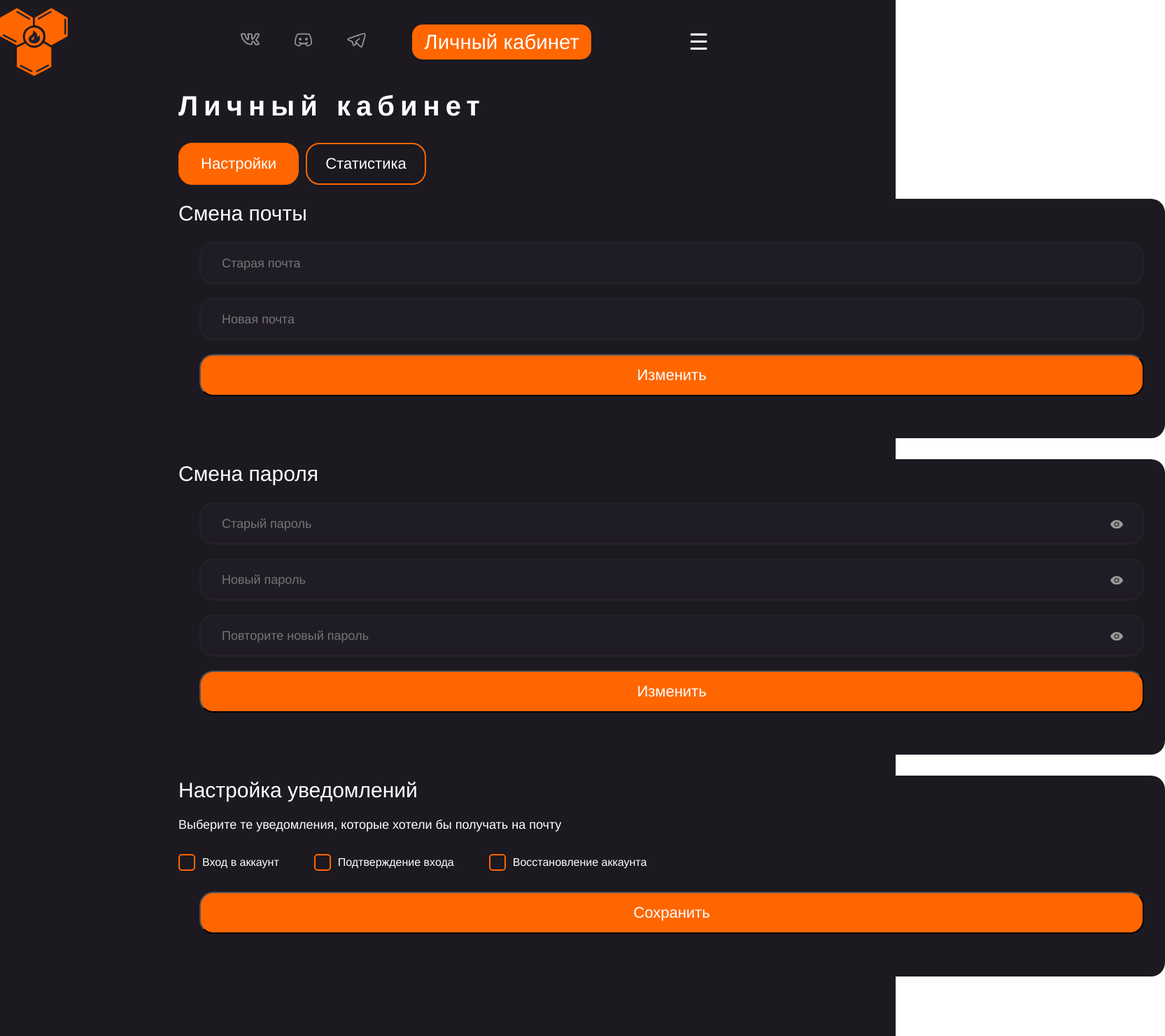
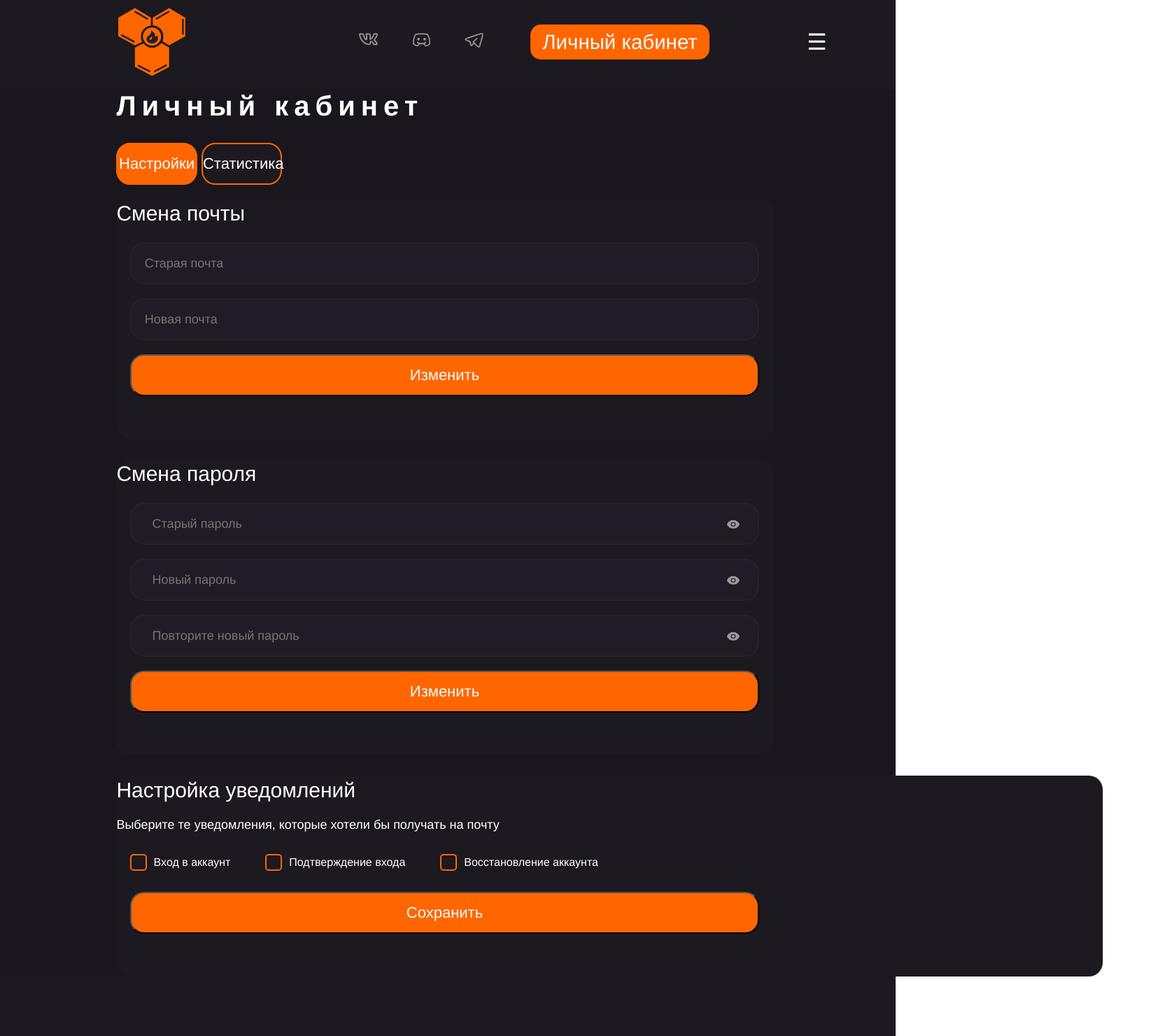
Before and after one commit to User23932344/delirium, a Vue app: page /personalaccount/1 in a window 1280 px wide. Shown: the top 1480 px of the page at 70% size, 1665 px wide, since content can reach past the window. Built offline with nearby package versions, Linux system fonts and the light colour scheme.

Commit message:
feat:Distributed the computer version for the Personal Account fix:Data output

```diff
--- a/src/pages/Home.vue
+++ b/src/pages/Home.vue
@@ -291,7 +291,7 @@ export default {
   }
 
   .header {
-    z-index: 1;
+    z-index: 99999;
   }
 
   .impression {
--- a/src/pages/PersonalAccount.vue
+++ b/src/pages/PersonalAccount.vue
@@ -1,22 +1,18 @@
 <template>
   <header class="header">
-      <HeaderComponent/>
+    <HeaderComponent />
   </header>
 
   <div class="account">
     <h2 class="h2">Личный кабинет</h2>
-      <button
-        class="btn"
-        :class="{ active: activeTab === 'settings' }"
-        @click="showSettings">
+    <div class="btns">
+    <button class="btn" :class="{ active: activeTab === 'settings' }" @click="showSettings">
       Настройки
     </button>
-      <button class="btn"
-        :class="{ active: activeTab === 'stats' }"
-        @click="showStats">
+    <button class="btn" :class="{ active: activeTab === 'stats' }" @click="showStats">
       Статистика
     </button>
-
+</div>
     <div v-if="activeTab === 'settings'">
       <div class="settings">
         <div class="box1">
@@ -30,21 +26,9 @@
           <img :src="eye" @click="togglePassword(1)" class="eye" />
           <img :src="eye" @click="togglePassword(2)" class="eye2" />
           <img :src="eye" @click="togglePassword(3)" class="eye3" />
-            <input
-              :type="showPassword1 ? 'text' : 'password'"
-              class="pass"
-              placeholder="Старый пароль"
-            />
-            <input
-              :type="showPassword2 ? 'text' : 'password'"
-              class="pass"
-              placeholder="Новый пароль"
-            />
-            <input
-              :type="showPassword3 ? 'text' : 'password'"
-              class="pass"
-              placeholder="Повторите новый пароль"
-            />
+          <input :type="showPassword1 ? 'text' : 'password'" class="pass" placeholder="Старый пароль" />
+          <input :type="showPassword2 ? 'text' : 'password'" class="pass" placeholder="Новый пароль" />
+          <input :type="showPassword3 ? 'text' : 'password'" class="pass" placeholder="Повторите новый пароль" />
           <button class="change">Изменить</button>
         </div>
         <div class="box3">
@@ -114,40 +98,42 @@
           </div>
         </div>
       </div>
-        <div v-if="userData?.achievements">
+
+      <div v-if="userData">
         <div class="achievements">
           <div class="nameblock2">Статистика</div>
           <div class="field">
             <p class="fieldname">Текущее выживание</p>
-         <p class="variable">{{ userData?.achievements?.current_survival ?? '—' }}</p>
+            <p class="variable">{{ userData?.stats?.current_survival ?? '—' }}</p>
           </div>
           <div class="field">
             <p class="fieldname">Общее выживание</p>
-         <p class="variable">{{ userData?.achievements?.total_survival ?? '—' }}</p>
+            <p class="variable">{{ userData?.stats?.total_survival ?? '—' }}</p>
           </div>
           <div class="field">
             <p class="fieldname">Пройдено пешком</p>
-         <p class="variable">{{ userData?.achievements?.walked_distance ?? '—' }} м</p>
+            <p class="variable">{{ userData?.stats?.walked_distance ?? '—' }} м</p>
           </div>
           <div class="field">
             <p class="fieldname">Пройдено на транспорте</p>
-         <p class="variable">{{ userData?.achievements?.vehicle_distance ?? '—' }} м</p>
+            <p class="variable">{{ userData?.stats?.vehicle_distance ?? '—' }} м</p>
           </div>
           <div class="field">
             <p class="fieldname">Убито игроков</p>
-         <p class="variable">{{ userData?.achievements?.players_killed ?? '—' }}</p>
+            <p class="variable">{{ userData?.stats?.players_killed ?? '—' }}</p>
           </div>
           <div class="field">
             <p class="fieldname">Выстрелы в голову</p>
-         <p class="variable">{{ userData?.achievements?.headshots ?? '—' }}</p>
+            <p class="variable">{{ userData?.stats?.headshots ?? '—' }}</p>
           </div>
           <div class="field">
             <p class="fieldname">Попаданий всего</p>
-         <p class="variable">{{ userData?.achievements?.total_hits ?? '—' }}</p>
+            <p class="variable">{{ userData?.stats?.total_hits ?? '—' }}</p>
           </div>
 
           <div class="nameblock2">Достижения</div>
-<div v-for="(achievement, index) in userData.achievements" :key="index" class="field">
+          <div v-if="Array.isArray(userData.achievements)" v-for="(achievement, index) in userData.achievements"
+            :key="index" class="field">
             <p class="fieldname">{{ achievement.name }}</p>
             <p class="variable">{{ achievement.value }}</p>
           </div>
@@ -160,7 +146,7 @@
   </div>
 
   <footer class="footer">
-      <FooterComponent/>
+    <FooterComponent />
   </footer>
 </template>
 
@@ -212,7 +198,32 @@
     }
     const achievementsData = await achievementsResponse.json();
 
-      userData.value = { user: userDataResponse, achievements: achievementsData };
+    const {
+      current_survival,
+      total_survival,
+      walked_distance,
+      vehicle_distance,
+      players_killed,
+      headshots,
+      total_hits,
+      ...rest
+    } = achievementsData;
+
+    userData.value = {
+      ...userDataResponse,
+      statistics: {
+        current_survival: achievementsData.current_survival,
+        total_survival: achievementsData.total_survival,
+        walked_distance: achievementsData.walked_distance,
+        vehicle_distance: achievementsData.vehicle_distance,
+        players_killed: achievementsData.players_killed,
+        headshots: achievementsData.headshots,
+        total_hits: achievementsData.total_hits,
+      },
+      achievements: achievementsData.achievementsList, // предполагается, что это массив достижений
+    };
+
+
   } catch (error) {
     console.error('Ошибка при получении данных:', error);
   }
@@ -230,41 +241,44 @@
 </script>
 
 <style scoped>
+@media(max-width:4200px){
   .header {
   padding-top: 30px;
-    left: 255px;
-    z-index: 1;
+  margin-left: 6.6vw;
+  width: 100%;
 }
 
 .footer {
-  position: relative;
+        margin-top: auto;
         width: 100%;
-  z-index: 1;
-  background-color: #1C1920;
 }
 
-.account{
-    margin-left: 255px;
-    background-color: #1C1920;
+.account {
+  background-color: #19161D;
+  min-height: 50vw;
 }
 
-.h2{
+.h2 {
   cursor: default;
   color: var(--variable-collection-white);
-    font-family: 'Balsamiq Sans-Bold',Helvetica;
+  font-family: 'Balsamiq Sans-Bold', Helvetica;
   font-size: 40px;
   font-weight: 700;
   letter-spacing: 8px;
   line-height: normal;
   white-space: nowrap;
-    left: 255px;
   margin-top: 40px;
+  margin-left: 13vw;
 }
 
-.btn{
-    width: 172px;
+.btns{
+  margin-left: 13vw;
+}
+
+.btn {
+  width: 9vw;
   height: 60px;
-    margin-right: 10px;
+  margin-right: 0.5vw;
   margin-top: 30px;
   color: var(--variable-collection-white);
   font-family: "IBM Plex Sans-Medium", Helvetica;
@@ -275,28 +289,32 @@
   white-space: nowrap;
   text-align: center;
   background-color: #1C1920;
-    border:2px solid var(--variable-collection-orange);
+  border: 2px solid var(--variable-collection-orange);
   border-radius: 20px;
   cursor: pointer;
   transition: background-color 0.3s;
 }
 
-.btn.active{
+.btn.active {
   background-color: var(--variable-collection-orange);
 }
 
-.box1{
+.settings{
+  margin-left: 13vw;
+}
+
+.box1 {
   margin-top: 20px;
-    width: 1410px;
+  width: 73.4vw;
   height: 342px;
   border-radius: 20px;
   background-color: #1C1920;
 }
 
-.h3{
+.h3 {
   cursor: default;
   color: var(--variable-collection-white);
-    font-family: "IBM Plex Sans-Medium",Helvetica;
+  font-family: "IBM Plex Sans-Medium", Helvetica;
   font-size: 30px;
   font-weight: 500;
   letter-spacing: 0;
@@ -304,15 +322,15 @@
   white-space: nowrap;
 }
 
-.post{
-    width: 1350px;
+.post {
+  width: 70.3vw;
   height: 60px;
   border-radius: 20px;
-    padding-left: 30px;
+  padding-left: 1.5vw;
   padding-top: 19px;
   padding-bottom: 19px;
   color: #848484;
-    font-family: "IBM Plex Sans-Regular",Helvetica;
+  font-family: "IBM Plex Sans-Regular", Helvetica;
   font-size: 18px;
   font-weight: 400;
   letter-spacing: 0;
@@ -321,18 +339,19 @@
   border: 2px solid #2f2f2f4c;
   background-color: #201c25;
   margin-top: 20px;
-    margin-left: 30px;
+  margin-left: 1.5vw;
 }
 
-.change,.change2{
+.change,
+.change2 {
+  margin-left: 1.5vw;
+  width: 70.3vw;
   cursor: pointer;
   margin-top: 20px;
-    margin-left: 30px;
-    width: 1350px;
   height: 60px;
   border-radius: 20px;
   color: var(--variable-collection-white);
-    font-family: "IBM Plex Sans-Regular",Helvetica;
+  font-family: "IBM Plex Sans-Regular", Helvetica;
   font-size: 22px;
   font-weight: 400;
   letter-spacing: 0;
@@ -341,40 +360,48 @@
   background-color: var(--variable-collection-orange);
 }
 
-.box2{
+.box2 {
   margin-top: 30px;
-    width: 1410px;
+  width: 73.4vw;
   height: 422px;
   border-radius: 20px;
   background-color: #1C1920;
 }
 
-.eye,.eye2,.eye3{
+.eye,
+.eye2,
+.eye3 {
   position: absolute;
-    margin-left: 1332px;
+  margin-left: 68.2vw;
 }
-.eye,.eye2,.eye3:hover{
+
+.eye,
+.eye2,
+.eye3:hover {
   cursor: pointer;
 }
-.eye{
+
+.eye {
   margin-top: 45px;
 }
-.eye2{
+
+.eye2 {
   margin-top: 125px;
 }
-.eye3{
+
+.eye3 {
   margin-top: 205px;
 }
 
-.pass{
-    width: 1350px;
+.pass {
+  width: 70.3vw;
   height: 60px;
   border-radius: 20px;
   padding-left: 30px;
   padding-top: 19px;
   padding-bottom: 19px;
   color: #848484;
-    font-family: "IBM Plex Sans-Regular",Helvetica;
+  font-family: "IBM Plex Sans-Regular", Helvetica;
   font-size: 18px;
   font-weight: 400;
   letter-spacing: 0;
@@ -383,10 +410,10 @@
   border: 2px solid #2f2f2f4c;
   background-color: #201c25;
   margin-top: 20px;
-    margin-left: 30px;
+  margin-left: 1.5vw;
 }
 
-.box3{
+.box3 {
   margin-top: 30px;
   width: 1410px;
   height: 287px;
@@ -395,10 +422,10 @@
   margin-bottom: 90px;
 }
 
-.p{
+.p {
   cursor: default;
   color: var(--variable-collection-white);
-    font-family: "IBM Plex Sans-Regular",Helvetica;
+  font-family: "IBM Plex Sans-Regular", Helvetica;
   font-size: 18px;
   font-weight: 400;
   letter-spacing: 0;
@@ -409,6 +436,7 @@
 
 
 .checkbox-container {
+  margin-left: 1.5vw;
   margin-top: 30px;
   display: flex;
   justify-content: start;
@@ -448,7 +476,7 @@ label::before {
   transition: background 0.3s, border 0.3s;
 }
 
-.check:checked + label::before {
+.check:checked+label::before {
   background-color: var(--variable-collection-orange);
   border-color: var(--variable-collection-orange);
   content: "✔";
@@ -459,14 +487,14 @@ label::before {
   font-weight: bold;
 }
 
-.save{
+.save {
   margin-top: 30px;
-    margin-left: 30px;
-    width: 1350px;
+  margin-left: 1.5vw;
+  width: 70.3vw;
   height: 60px;
   border-radius: 20px;
   color: var(--variable-collection-white);
-    font-family: "IBM Plex Sans-Regular",Helvetica;
+  font-family: "IBM Plex Sans-Regular", Helvetica;
   font-size: 22px;
   font-weight: 400;
   letter-spacing: 0;
@@ -475,19 +503,19 @@ label::before {
   background-color: var(--variable-collection-orange);
 }
 
-.stat{
+.stat {
   background-color: #1C1920;
+  margin-left: 13vw;
 }
 
-.statacc{
+.statacc {
   display: flex;
   justify-content: flex-start;
   gap: 30px;
-
-    width: 1410px;
+  width: 73.4vw;
 }
 
-.nameblock{
+.nameblock {
   cursor: default;
   margin-top: 20px;
   margin-bottom: 20px;
@@ -496,7 +524,7 @@ label::before {
   height: 60px;
   border-radius: 20px;
   color: var(--variable-collection-white);
-    font-family: "Ubuntu-Medium",Helvetica;
+  font-family: "Ubuntu-Medium", Helvetica;
   font-size: 20px;
   font-weight: 500;
   letter-spacing: 0;
@@ -506,18 +534,18 @@ label::before {
   text-align: center;
 }
 
-.field{
+.field {
   display: flex;
   justify-content: space-between;
-    margin-bottom:40px ;
+  margin-bottom: 40px;
   border-bottom: 1px solid #47454A;
   padding-bottom: 20px;
 }
 
-.fieldname{
+.fieldname {
   cursor: default;
   color: var(--variable-collection-white);
-    font-family: "Ubuntu-Regular",Helvetica;
+  font-family: "Ubuntu-Regular", Helvetica;
   font-size: 16px;
   font-weight: 400;
   letter-spacing: -0.16px;
@@ -526,10 +554,10 @@ label::before {
 
 }
 
-.variable{
+.variable {
   cursor: default;
   color: var(--variable-collection-white);
-    font-family: "Ubuntu-Bold",Helvetica;
+  font-family: "Ubuntu-Bold", Helvetica;
   font-size: 16px;
   font-weight: 700;
   letter-spacing: -0.16px;
@@ -537,12 +565,12 @@ label::before {
   white-space: nowrap;
 }
 
-.achievements{
+.achievements {
   width: 1410px;
   margin-bottom: 90px;
 }
 
-.nameblock2{
+.nameblock2 {
   cursor: default;
   margin-top: 20px;
   margin-bottom: 20px;
@@ -551,7 +579,7 @@ label::before {
   height: 60px;
   border-radius: 20px;
   color: var(--variable-collection-white);
-    font-family: "Ubuntu-Medium",Helvetica;
+  font-family: "Ubuntu-Medium", Helvetica;
   font-size: 20px;
   font-weight: 500;
   letter-spacing: 0;
@@ -560,7 +588,9 @@ label::before {
   background-color: var(--variable-collection-orange);
   text-align: center;
 }
-.change2{
+
+.change2 {
   margin-top: 40px;
 }
+}
 </style>
--- a/src/pages/Transport.vue
+++ b/src/pages/Transport.vue
@@ -342,9 +342,14 @@ onMounted(fetchTransport);
   }
 
   .transport-card {
+    width: 73.4vw;
+    background-color: #19161D;
     display: flex;
     align-items: center;
     color: var(--variable-collection-white);
+    margin-bottom: 10px;
+    border-radius: 30px;
+    cursor: pointer;
   }
 
   .table {
```
Also changed, not shown: src/components/Auth.vue (+10 -11 lines). Lines whose indentation alone changed are shown as unchanged.
